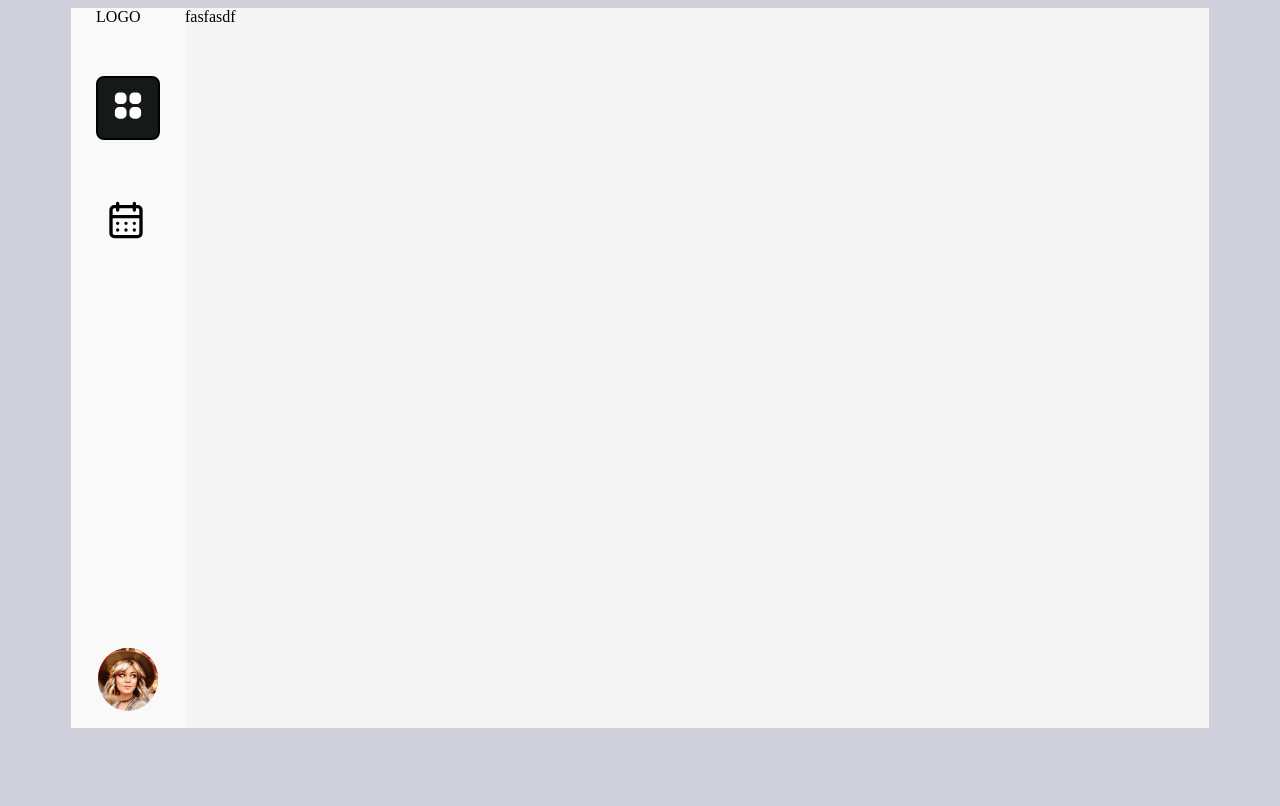
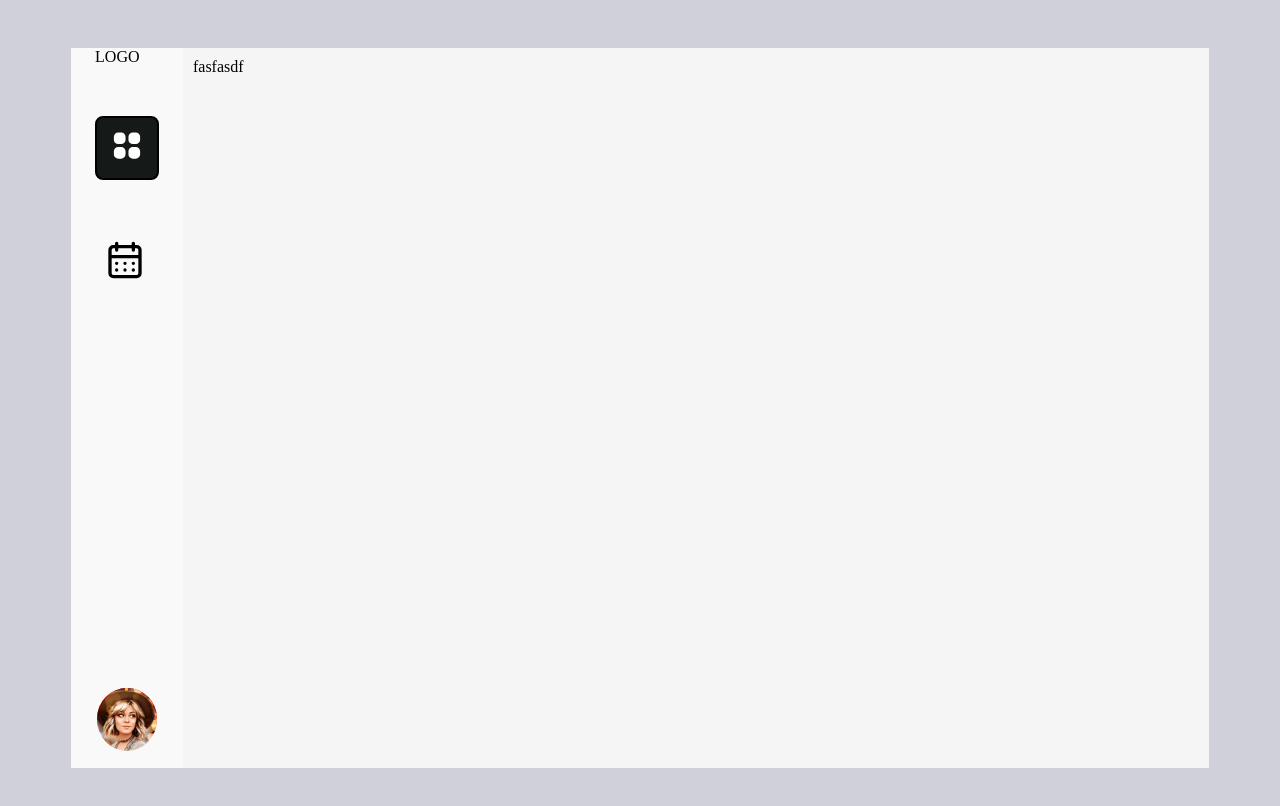
Before and after one commit to daasc/Diet, a Vue app: page / in a window 1280 px wide. Shown: the top 806 px of the page. Built offline with nearby package versions, Linux system fonts and the light colour scheme.

Commit message:
fix: add fix in the project

```diff
--- a/src/App.vue
+++ b/src/App.vue
@@ -3,4 +3,10 @@
   <RouterView />
 </template>
 
-<style scoped></style>
+<style scoped>
+.master {
+  display: flex;
+  justify-content: center;
+  flex-direction: column;
+}
+</style>
--- a/src/components/MenuComponent.vue
+++ b/src/components/MenuComponent.vue
@@ -58,7 +58,7 @@ import { ref } from "vue";
 export default {
   setup() {
     const active = ref(false);
-    const path = ref("/");
+    const path = ref("");
     return {
       active,
       path,
@@ -67,10 +67,10 @@ export default {
 
   computed: {
     calendarIsActive() {
-      return this.path === "/calendar";
+      return this.path === "/calendar" || this.$route?.path === "/calendar";
     },
     homeIsActive() {
-      return this.path === "/";
+      return this.path === "/" || this.$route?.path === "/";
     },
   },
   methods: {
@@ -211,7 +211,7 @@ nav {
   .menu {
     position: absolute;
     width: 180px;
-    height: 100vh;
+    height: 100vh !important;
     display: flex;
     flex-direction: column;
     justify-content: space-between;
--- a/src/template/DefaultComponent.vue
+++ b/src/template/DefaultComponent.vue
@@ -1,9 +1,11 @@
 <template>
+  <div class="master">
     <div class="container">
       <menu-component></menu-component>
       <main>
         <RouterView />
       </main>
+    </div>
   </div>
 </template>
 <script setup>
@@ -14,6 +16,30 @@ const menuComponent = defineAsyncComponent(() =>
 );
 </script>
 <style lang="scss" scoped>
+@media (min-width: 0px) {
+  .master {
+    .container {
+      width: 100%;
+      height: 100vh;
+      margin: 0 auto;
+      display: flex;
+      background-color: $color-container;
+      nav {
+        width: 10%;
+      }
+      main {
+        width: 100%;
+      }
+    }
+  }
+}
+
+@media (min-width: 800px) {
+  .master {
+    display: flex;
+    flex-direction: column;
+    justify-content: center;
+    height: 100vh;
     .container {
       width: 90%;
       height: 90vh;
@@ -25,6 +51,9 @@ const menuComponent = defineAsyncComponent(() =>
       }
       main {
         width: 90%;
+        padding: 10px;
+      }
+    }
   }
 }
 </style>
```
Lines whose indentation alone changed are shown as unchanged.
